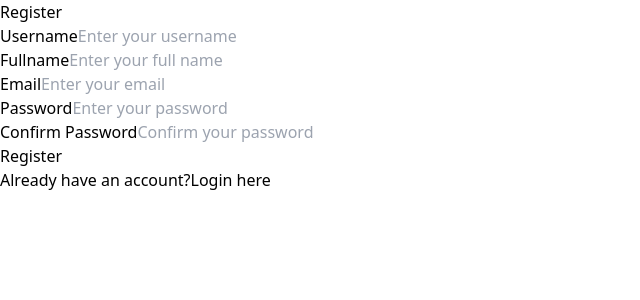
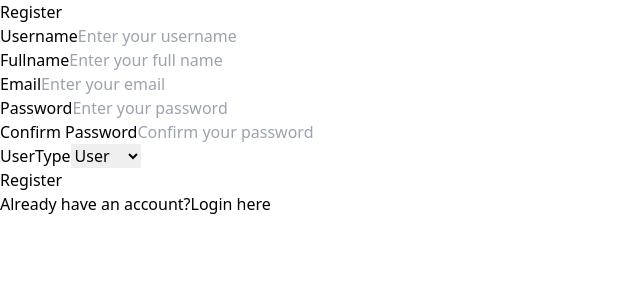
Before and after one commit to artimre098/Bookstore-MIS-MERN-CRUD, a React (Vite) app in the folder frontend/: page /register in a window 1280 px wide. Shown: the top 300 px of the page, without its empty margins (0-640 px from the left). Built offline with nearby package versions, Linux system fonts and the light colour scheme.

Commit message:
trying the user login - STOP because of internet

```diff
--- a/frontend/src/components/user/UserRegister.jsx
+++ b/frontend/src/components/user/UserRegister.jsx
@@ -1,7 +1,86 @@
-import React from 'react'
+import React, { useState } from 'react'
+import { useNavigate } from 'react-router-dom';
+import { useSnackbar } from 'notistack'
+import { Link } from 'react-router-dom';
+import axios from 'axios'
+const UserRegister = () => {
+const [username,setUsername] = useState('');
+const [password,setPassword] = useState('');
+const [fullName,setFullName] = useState('');
+const [confirmPassword,setConfirmPassword] = useState('');
+const [email,setEmail] = useState('');
+const [userType,setUserType] = useState('user');
+  const [loading, setLoading] = useState(false);
+  const navigate = useNavigate();
+  const { enqueueSnackbar } = useSnackbar();
 
-import { Link } from 'react-router-dom';
-const UserRegister = () => {
+  const validateRegistration = (userData) => {
+    const errors = {};
+
+    // Validate username
+    if (!userData.username || userData.username.trim() === '') {
+      errors.username = 'Username is required';
+    }
+
+    // Validate email
+    if (!userData.email || userData.email.trim() === '') {
+      errors.email = 'Email is required';
+    } else if (!isValidEmail(userData.email)) {
+      errors.email = 'Invalid email format';
+    }
+
+    // Validate password
+    if (!userData.password || userData.password.trim() === '') {
+      errors.password = 'Password is required';
+    } else if (userData.password.length < 20) {
+      errors.password = 'Password must be at least 6 characters';
+    }
+
+    if(!userData.password === confirmPassword) {
+        errors.password = 'Password and Confirm Password mismatch';
+    }
+
+    // Validate userType
+    if (!userData.userType || !['admin', 'user'].includes(userData.userType)) {
+      errors.userType = 'Invalid user type';
+    }
+
+    return { errors, isValid: Object.keys(errors).length === 0 };
+  };
+
+  // Helper function to validate email format
+  const isValidEmail = (email) => {
+    // You can use a regular expression or any email validation library here
+    // For simplicity, let's assume a basic format with "@" and "."
+    return /\S+@\S+\.\S+/.test(email);
+  };
+
+  const handleRegisterUser = async () => {
+
+    const data = {
+      username,
+      fullName,
+      email,
+      password,
+      userType,
+    };
+    //setLoading(true);
+    console.log(data);
+    validateRegistration(data);
+    // axios
+    //   .post('http://localhost:5555/register', data)
+    //   .then(() => {
+
+    //     setLoading(false);
+    //     enqueueSnackbar('User Created Successfully!', { variant: 'success' });
+    //     navigate('/');
+    //   })
+    //   .catch((error) => {
+    //     console.log(error);
+    //     enqueueSnackbar('User Creation Error!', { variant: 'error' });
+    //     setLoading(false);
+    //   });
+  };
     return (
         <div className="flex justify-center items-center h-screen bg-gray-100">
             <div className="bg-white p-8 rounded-md shadow-md w-full max-w-md">
@@ -15,6 +94,8 @@ const UserRegister = () => {
                             type="text"
                             id="username"
                             name="username"
+                            value={username}
+            onChange={(e) => setUsername(e.target.value)}
                             className="w-full border border-gray-300 rounded-md py-2 px-3 focus:outline-none focus:border-blue-500"
                             placeholder="Enter your username"
                         />
@@ -26,7 +107,9 @@ const UserRegister = () => {
                         <input
                             type="text"
                             id="fullname"
-                            name="fullnamee"
+                            name="fullname"
+                            value={fullName}
+            onChange={(e) => setFullName(e.target.value)}
                             className="w-full border border-gray-300 rounded-md py-2 px-3 focus:outline-none focus:border-blue-500"
                             placeholder="Enter your full name"
                         />
@@ -39,6 +122,8 @@ const UserRegister = () => {
                             type="email"
                             id="email"
                             name="email"
+                            value={email}
+            onChange={(e) => setEmail(e.target.value)}
                             className="w-full border border-gray-300 rounded-md py-2 px-3 focus:outline-none focus:border-blue-500"
                             placeholder="Enter your email"
                         />
@@ -51,6 +136,8 @@ const UserRegister = () => {
                             type="password"
                             id="password"
                             name="password"
+                            value={password}
+            onChange={(e) => setPassword(e.target.value)}
                             className="w-full border border-gray-300 rounded-md py-2 px-3 focus:outline-none focus:border-blue-500"
                             placeholder="Enter your password"
                         />
@@ -63,13 +150,33 @@ const UserRegister = () => {
                             type="password"
                             id="confirmPassword"
                             name="confirmPassword"
+                            value={confirmPassword}
+            onChange={(e) => setConfirmPassword(e.target.value)}
                             className="w-full border border-gray-300 rounded-md py-2 px-3 focus:outline-none focus:border-blue-500"
                             placeholder="Confirm your password"
                         />
                     </div>
+                    <div className="mb-6">
+                        <label htmlFor="UserType" className="block text-gray-600 text-sm font-medium mb-2">
+                            UserType
+                        </label>
+                        <select
+                            id="UserType"
+                            name="UserType"
+                            className="w-full border border-gray-300 rounded-md py-2 px-3 focus:outline-none focus:border-blue-500"
+                            value={userType}
+            onChange={(e) => setUserType(e.target.value)}
+                        >
+                            {/* Add your different user types as options */}
+                            <option value="admin">Admin</option>
+                            <option value="user">User</option>
+                            {/* Add more options as needed */}
+                        </select>
+                    </div>
                     <button
                         type="submit"
                         className="w-full bg-blue-500 text-white py-2 px-4 rounded-md hover:bg-blue-600 transition duration-300"
+                        onClick={handleRegisterUser}
                     >
                         Register
                     </button>
```
Also changed, not shown: 2 other files (tests, documents, lock files or other folders).
